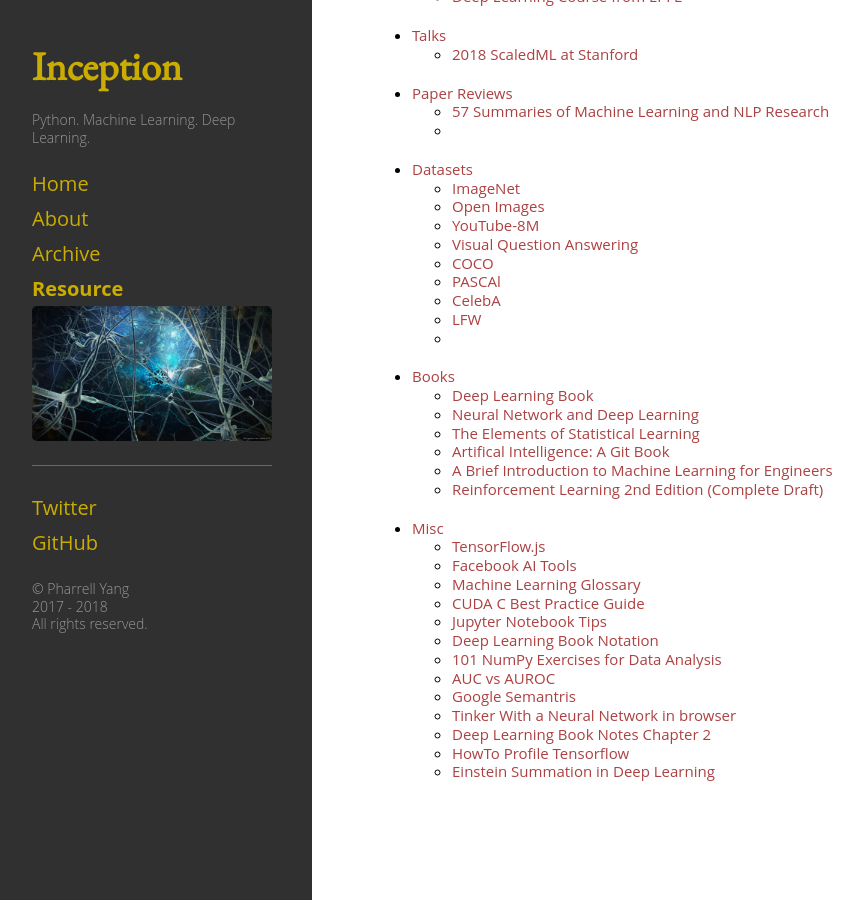
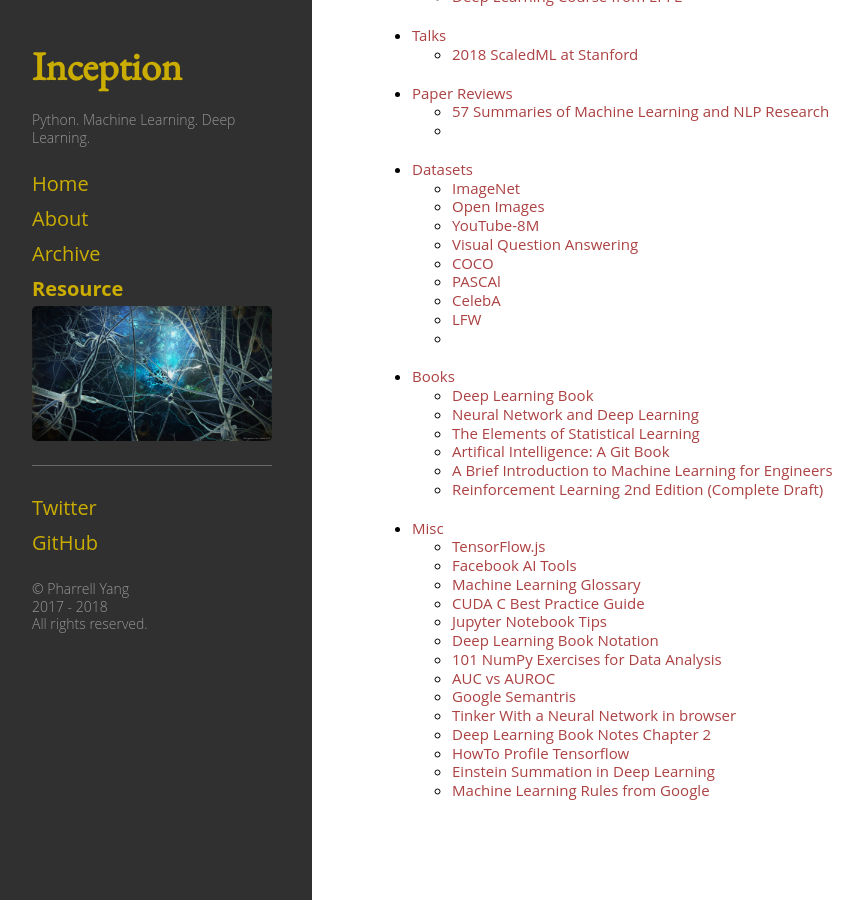
Before and after one commit to pharrellyhy/pharrellyhy.github.io.bakcup, a Jekyll site: the page built from resource.md, in a window 1280 px wide and 900 px high, scrolled down 2178 px. Shown: the whole window, without its empty margins (8-871 px from the left). Built offline with Jekyll 4.4.1, drawn with Linux system fonts in a browser that asks for light colours.

Commit message:
updates resource

```diff
--- a/_data/nav.yml
+++ b/_data/nav.yml
@@ -402,6 +402,7 @@
 
     - title: "AUC vs AUROC"
       url: "https://stats.stackexchange.com/questions/132777/what-does-auc-stand-for-and-what-is-it"
+
     - title: "Google Semantris"
       url: "https://research.google.com/semantris"
 
@@ -416,3 +417,6 @@
 
     - title: "Einstein Summation in Deep Learning"
       url: "https://rockt.github.io/2018/04/30/einsum?utm_campaign=Revue%20newsletter&utm_medium=Newsletter&utm_source=NLP%20News"
+
+    - title: "Machine Learning Rules from Google"
+      url: "https://developers.google.com/machine-learning/rules-of-ml/"
```
